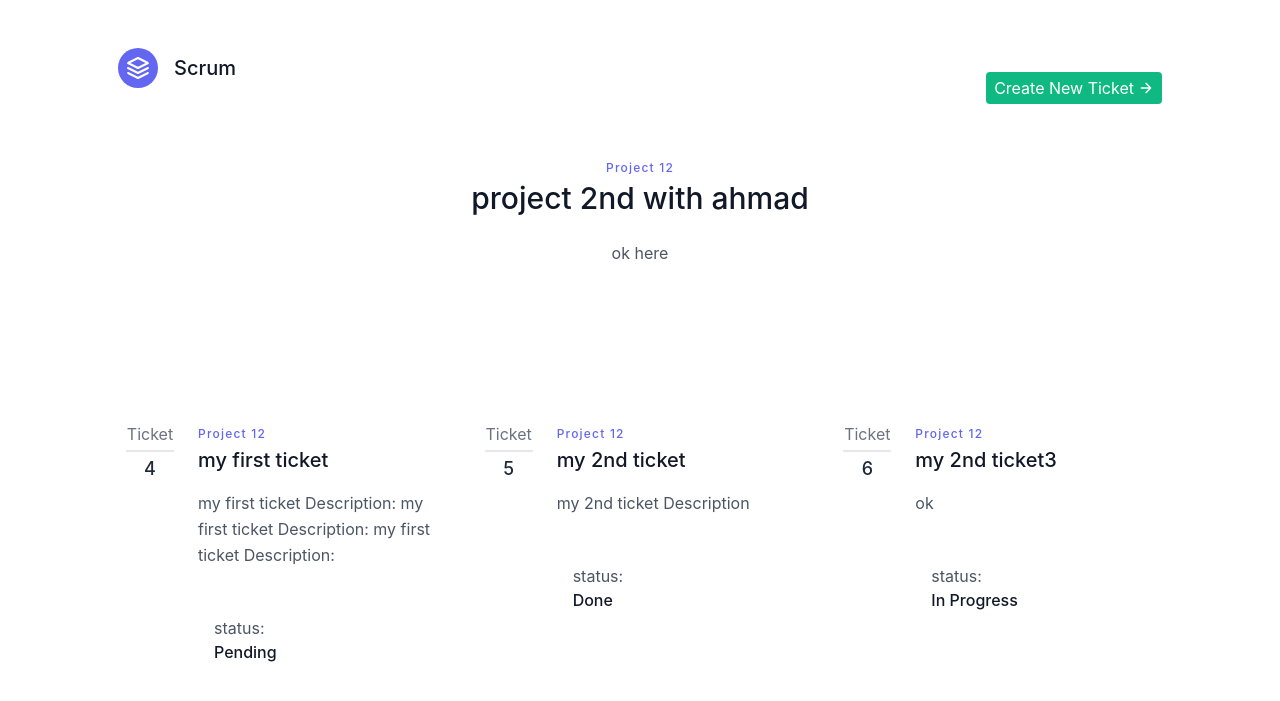
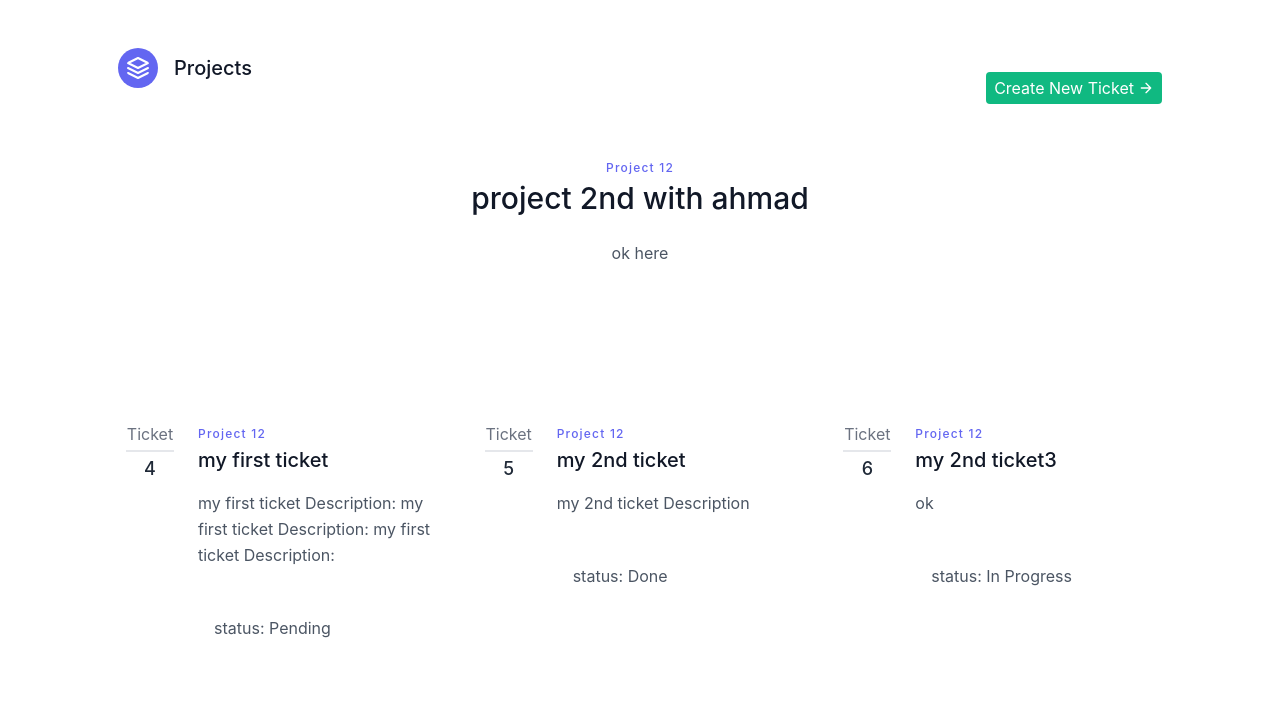
Before and after one commit to Atique22/Django-srum, a Django app: a page that uses scrum/app/templates/tickets.html in a window 1280 px wide. Shown: the top 701 px of the page. Run offline with Django 4.2, Linux system fonts and the light colour scheme; data comes from the database, SQL or seed files in the repository; both versions use the stored data as it was after the commit; some libraries are stand-ins or nearby versions.

Commit message:
ticket status add successfully

```diff
--- a/scrum/app/templates/tickets.html
+++ b/scrum/app/templates/tickets.html
@@ -15,7 +15,7 @@
             <svg xmlns="http://www.w3.org/2000/svg" fill="none" stroke="currentColor" stroke-linecap="round" stroke-linejoin="round" stroke-width="2" class="w-10 h-10 text-white p-2 bg-indigo-500 rounded-full" viewBox="0 0 24 24">
               <path d="M12 2L2 7l10 5 10-5-10-5zM2 17l10 5 10-5M2 12l10 5 10-5"></path>
             </svg>
-            <span class="ml-3 text-xl">Scrum</span>
+            <span class="ml-3 text-xl">Projects</span>
           </a>
           <button class="md:ml-auto flex flex-wrap items-center text-white text-base justify-center bg-green-500 border-0 py-1 px-2 focus:outline-none hover:bg-green-700 rounded text-base mt-3 md:mt-0" data-toggle="modal" data-target="#exampleModal"  type="button">Create New Ticket
             <svg fill="none" stroke="currentColor" stroke-linecap="round" stroke-linejoin="round" stroke-width="2" class="w-4 h-4 ml-1" viewBox="0 0 24 24">
@@ -92,7 +92,7 @@
                   <p class="leading-relaxed mb-5">{{ticket.ticket_description}}</p>
                   <a class="inline-flex items-center">
                     <span class="flex-grow flex flex-col pl-3">
-                      status: <span class="title-font font-medium text-gray-900">{{ticket.ticket_status}}</span>
+                      status: {{ticket.ticket_status}}
                     </span>
                   </a>
                 </div>
--- a/scrum/app/views.py
+++ b/scrum/app/views.py
@@ -33,7 +33,7 @@ def create_ticket(request):
         form = TicketForm(request.POST)
         if form.is_valid():
             form.save()
-            return redirect('/')  # Redirect to a success page
+            return redirect('/tickets')  # Redirect to a success page
     else:
         form = TicketForm()
 
```
Also changed, not shown: scrum/db.sqlite3.
